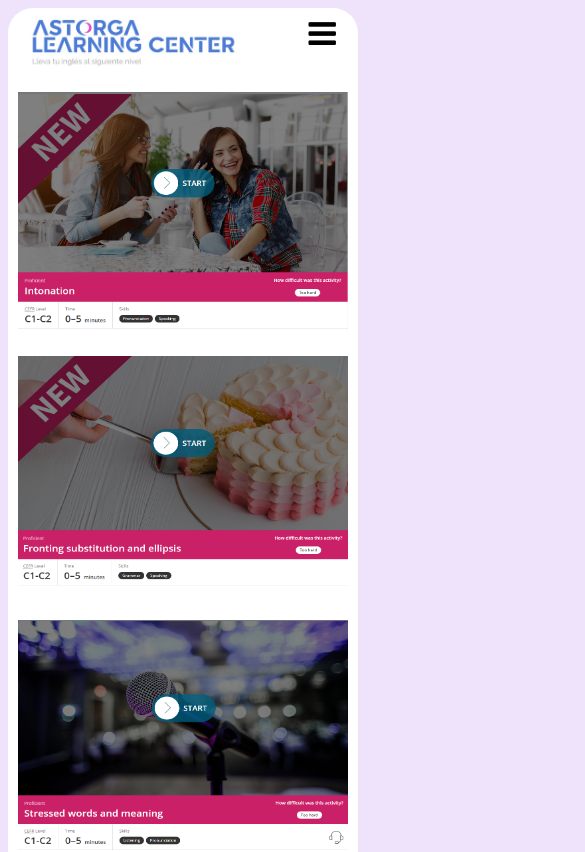
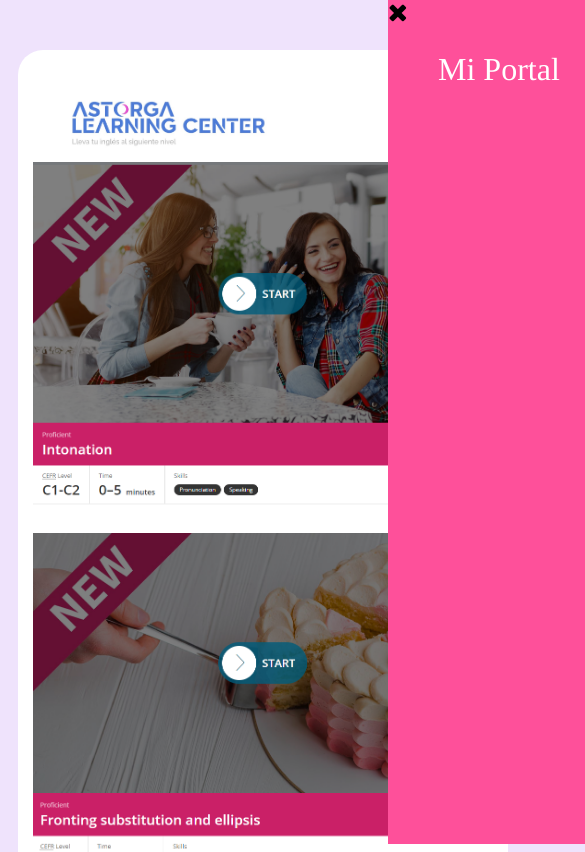
Before and after one commit to akdevlabs/Recursos, a plain HTML site: page index.html in a window 390 px wide. Shown: the top 852 px of the page, 585 px wide, since content can reach past the window. Drawn offline with nearby package versions, Linux system fonts and the light colour scheme.

Commit message:
Add files via upload

```diff
--- a/Recursos.css
+++ b/Recursos.css
@@ -1,50 +1,38 @@
 *{
-
   font-family:' Montserrat', Times, serif;
-
 }
 
 body{
   background-color: rgb(239, 227, 252);
 }
+
 .dashbord{
-  background-color:#fff;
+  padding:50px;
+  display: flex;
+  flex-wrap: wrap;
+  max-width:1200px;
+  margin:50px auto;
+  flex-direction:row;
   border-radius: 25px;
-  min-height: 100vh;
-    width:70%;
-  padding:20px ;
-  display: flex;
-  flex-direction:row;
-  flex-wrap: wrap;
-  margin: 80px auto ;
+  background-color:#ffff;
 }
 
 .dashbord .show{
-  padding:10px ;
-  width: 300px;
-  height:200px;
-
+  padding:20px ;
+  max-width: 350px;
 }
 
 .banner{
   display: flex;
   flex-direction:row;
-  gap:600px ;
+  gap:400px ;
 }
 
 
 
-
-.logo{
-  height: 100px;
-}
-
 nav .fa{
   display: none;
-
 }
-
-
 .nav-links{
   flex: 1;
   text-align:left;
@@ -74,40 +62,52 @@ nav .fa{
   width: 20%;
 }
 
-@media(max-width:500px){
 
 
-
+.logo{
+  max-width:500px;
+}
+@media(max-width:1290px){
   .dashbord{
-  border-radius: 25px;
-  width:350px ;
-  padding:0px ;
-  margin: 0px ;
+    margin:50px 10px;
   }
 
+  .banner{
+    gap:120px ;
+  }
   .dashbord .show{
-  padding:10px ;
-  width: 330px;
-  height:240px;
-  gap:40px ;
+    padding:20px ;
+    max-width: 250px;
+  }
+}
+
+@media(max-width:768px){
+  .dashbord .show{
+    padding:5px ;
+    max-width: 300px;
+  }
+  .logo{
+    max-width:300px;
+  }
 }
 
 
+@media(max-width:425px){
+  .dashbord{
+    min-width:390px;
+  }
+  .dashbord .show{
+    margin-left:-45px;
+    padding:10px ;
+    max-width: 460px;
+  }
 
-
-
-.nav-links ul li::after{
-  background:transparent;
-}
   .nav-links ul li a{
     font-size: 32px;
     color: #ffffff;
     text-shadow: none;
   }
-.nav-links ul li{
-  display: block;
-}
-.nav-links ul li::after{
+  v-links ul li::after{
     background:transparent;
   }
   .nav-links{
@@ -117,39 +117,18 @@ nav .fa{
     width: 200px;
     top: 0;
     text-align: left;
-  z-index: 2;
-  transition: 1s;
+
   }
   nav .fa{
     display:flex;
     flex-direction: row;
     color: #000000;
     margin: 0px;
-  font-size: 32px;
+    font-size: 25px;
     cursor: pointer;
-}
-#bars{
-  margin-top: 10px;
-  margin-left: -550px;
-}
-.nav-links ul{
-  padding: 20px;
-}
-
-
-.home{
-  display: flex;
-  align-items:center;
-  font-size: 30px;
-  text-decoration: none;
-  color: rgb(0, 0, 0);
-  margin-top: 20px;
-
   }
 
   .logo{
-  margin: 10px 20px ;
-  height: 50px;
+    max-width:200px;
   }
-
 }
--- a/index.html
+++ b/index.html
@@ -54,12 +54,14 @@
         <script>
             var navLinks= document.getElementById("navLinks");
 
+                function hideMenu(){
+                    navLinks.style.left="520px";
+                }
+
                 function showMenu(){
-                    navLinks.style.right = "0";
+                    navLinks.style.left ="310px";
                 }
-                function hideMenu(){
-                    navLinks.style.right="-200px";
-                }
+
         </script>
 
 
```
Lines whose indentation alone changed are shown as unchanged.
